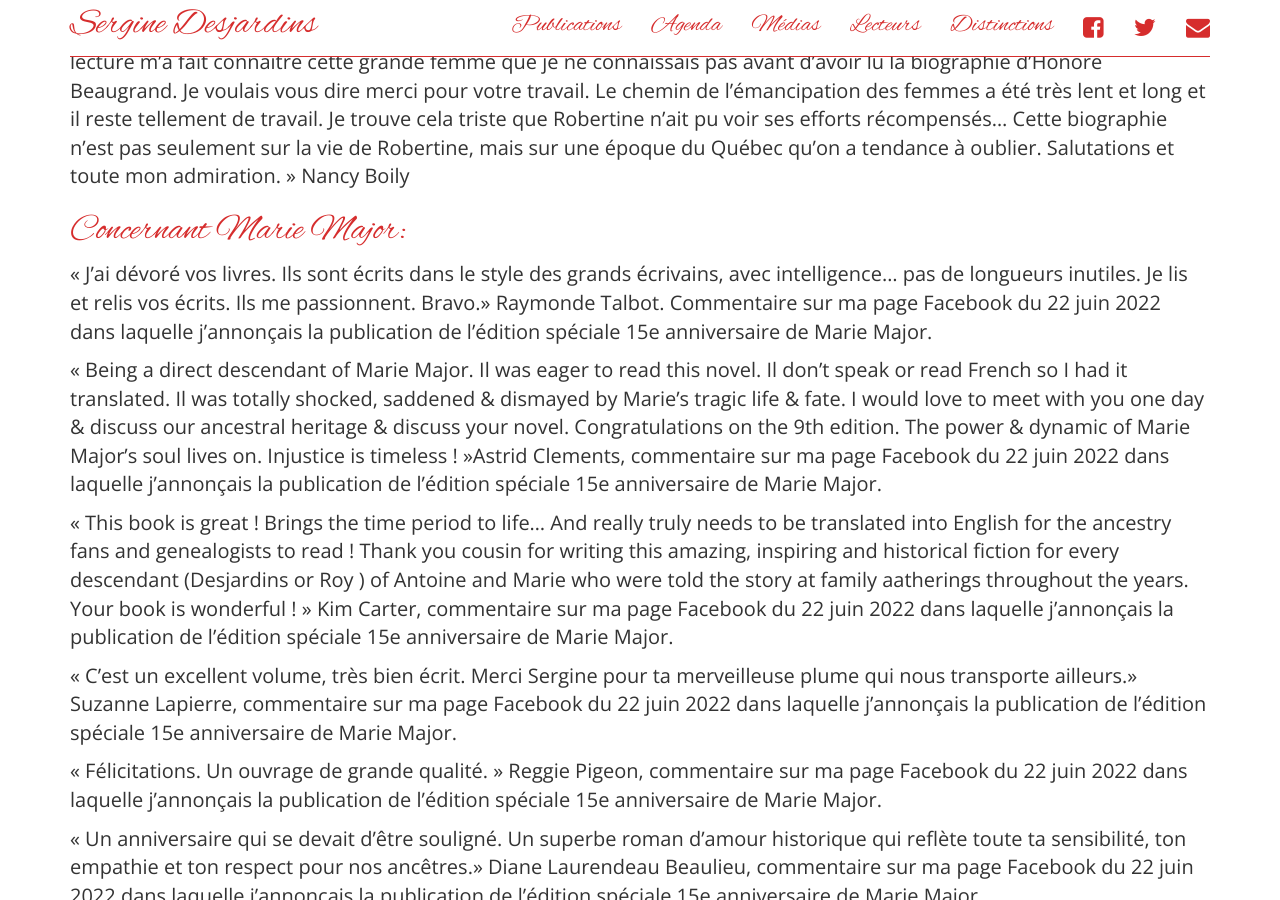
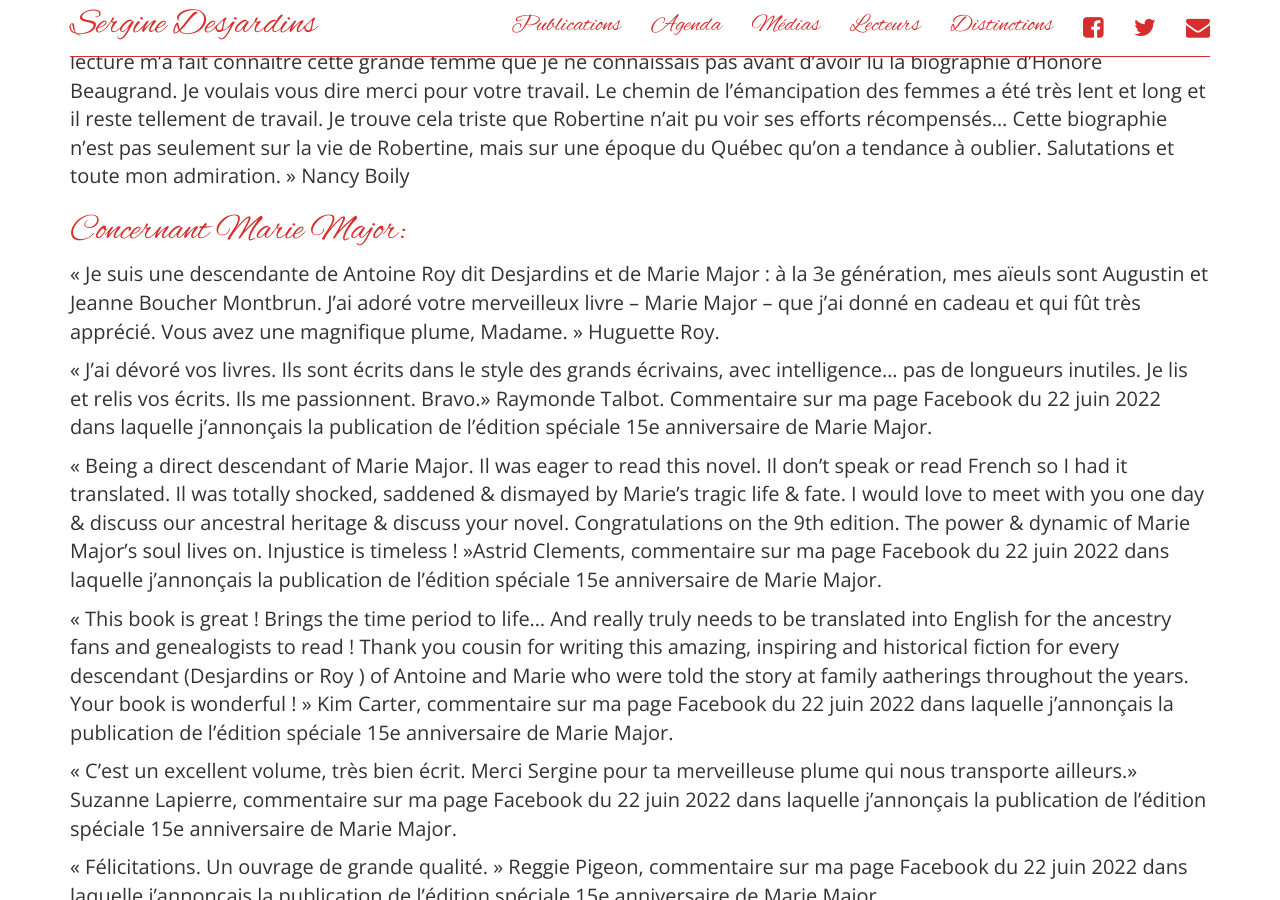
Before and after one commit to serginedesjardins/serginedesjardins.github.io, a Jekyll site: the page built from lecteurs.md, in a window 1280 px wide and 900 px high, scrolled down 29916 px. Built offline with Jekyll 4.4.1, drawn with Linux system fonts in a browser that asks for light colours; nearby versions of some CDN libraries.

Commit message:
Huguette Roy : Major

```diff
--- a/lecteurs.md
+++ b/lecteurs.md
@@ -587,6 +587,9 @@ Saint-Pascal.
 
 # Concernant Marie Major:
 
+
+« Je suis une descendante de Antoine Roy dit Desjardins et de Marie Major : à la 3e génération, mes aïeuls sont Augustin et Jeanne Boucher Montbrun. J’ai adoré votre merveilleux livre – Marie Major – que j’ai donné en cadeau et qui fût très apprécié. Vous avez une magnifique plume, Madame. » Huguette Roy.
+
 « J’ai dévoré vos livres. Ils sont écrits dans le style des grands écrivains, avec intelligence… pas de longueurs inutiles. Je lis et relis vos écrits. Ils me passionnent. Bravo.» Raymonde Talbot. Commentaire sur ma page Facebook du 22 juin 2022 dans laquelle j’annonçais la publication de l’édition spéciale 15e anniversaire de Marie Major.
 
 « Being a direct descendant of Marie Major. Il was eager to read this novel. Il don’t speak or read French so I had it translated. Il was totally shocked, saddened & dismayed by Marie’s tragic life & fate. I would love to meet with you one day & discuss our ancestral heritage & discuss your novel. Congratulations on the 9th edition. The power & dynamic of Marie Major’s soul lives on. Injustice is timeless ! »Astrid Clements, commentaire sur ma page Facebook du 22 juin 2022 dans laquelle j’annonçais la publication de l’édition spéciale 15e anniversaire de Marie Major.
```
